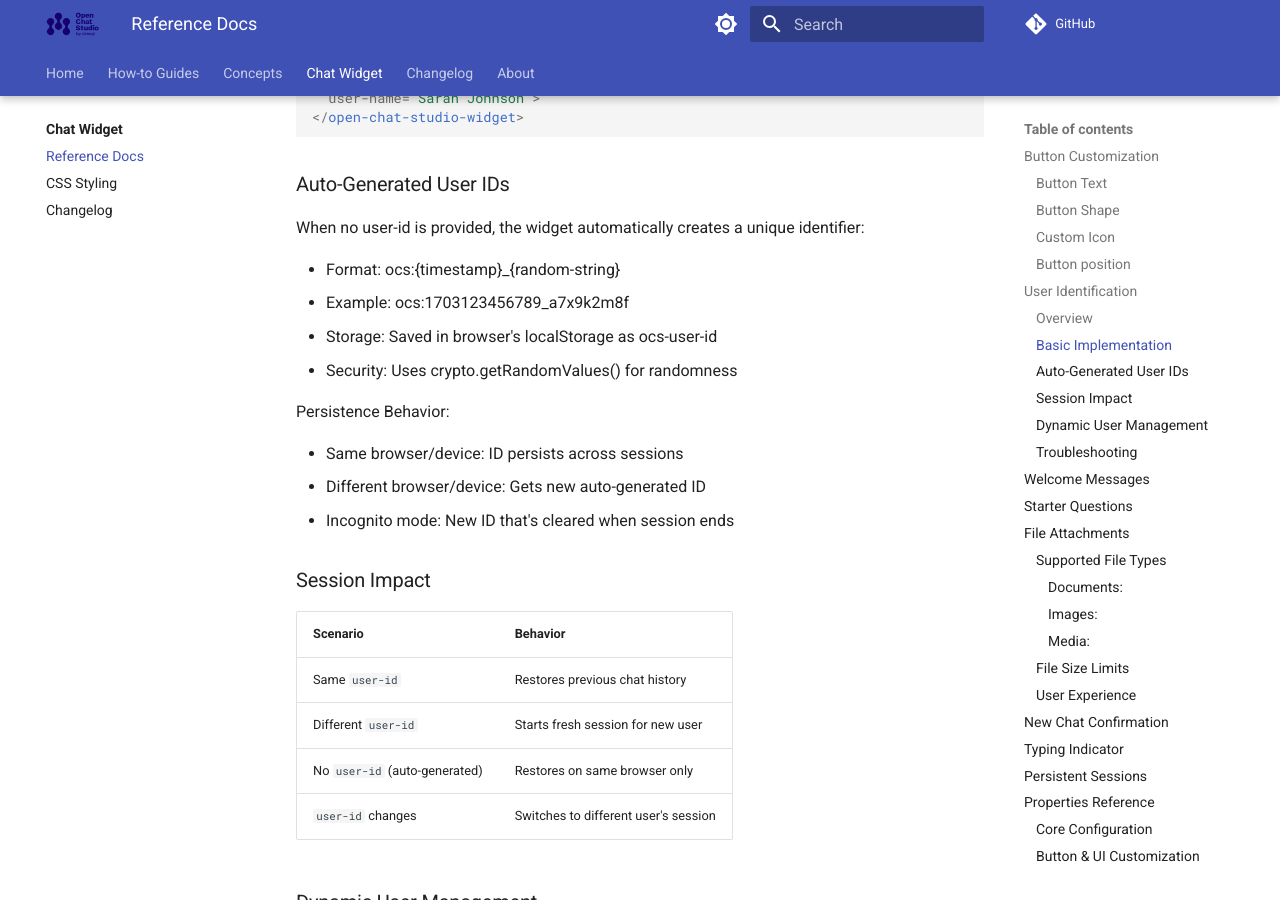
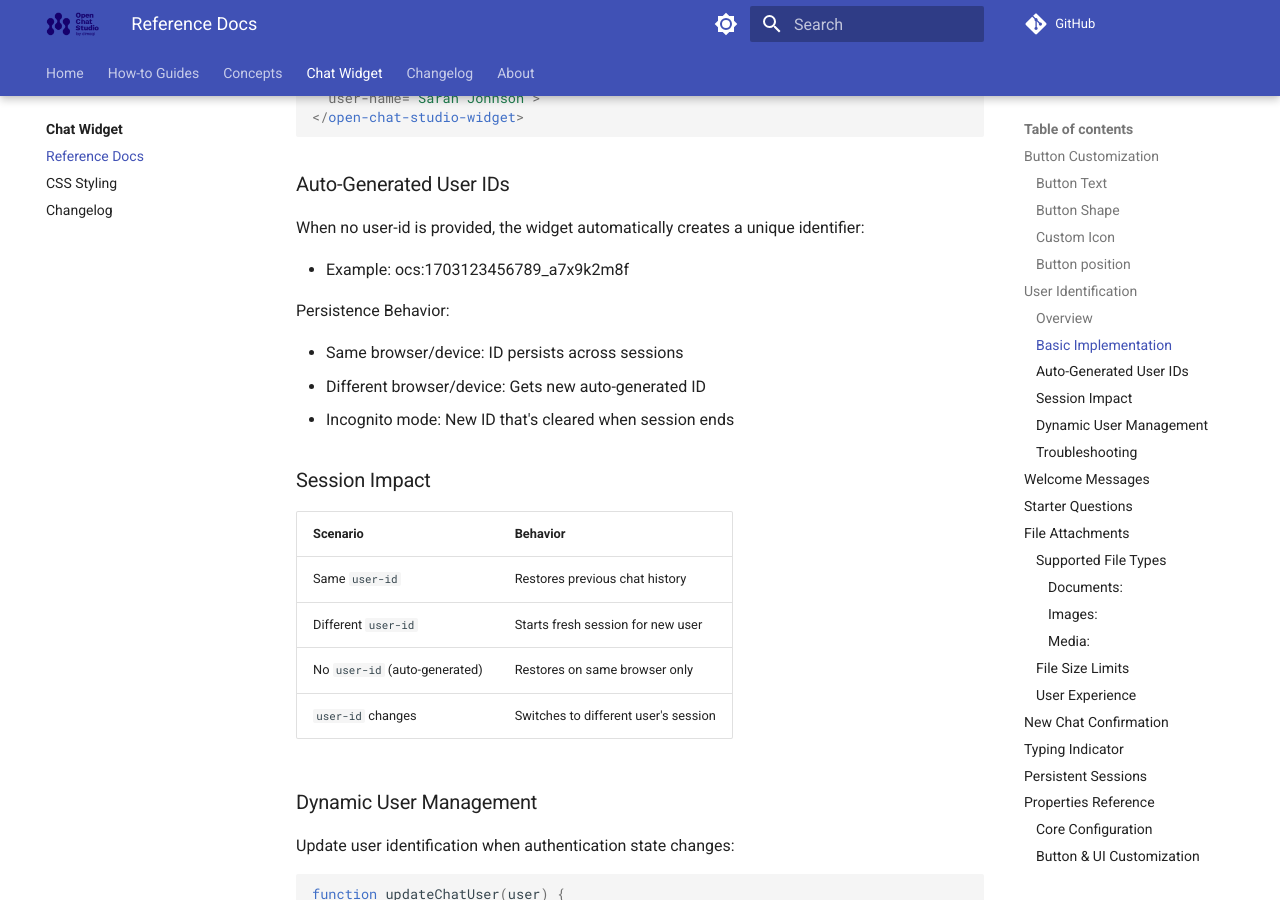
Before and after one commit to dimagi/open-chat-studio-docs, an MkDocs documentation site: the page built from docs/chat_widget/reference.md, in a window 1280 px wide and 900 px high, scrolled down 2207 px. Built offline with MkDocs 1.6.1 and Material for MkDocs 9.7.7, drawn with Linux system fonts in a browser that asks for light colours; a script that is not in the unit is left out; comment, search, counter and statistics services are not loaded.

Commit message:
less detail
Co-authored-by: Simon Kelly <skelly@dimagi.com>

```diff
--- a/docs/chat_widget/reference.md
+++ b/docs/chat_widget/reference.md
@@ -87,10 +87,7 @@ Identified Users
 
 When no user-id is provided, the widget automatically creates a unique identifier:
 
-- Format: ocs:{timestamp}_{random-string}
 - Example: ocs:1703123456789_a7x9k2m8f
-- Storage: Saved in browser's localStorage as ocs-user-id
-- Security: Uses crypto.getRandomValues() for randomness
 
 Persistence Behavior:
 
```
